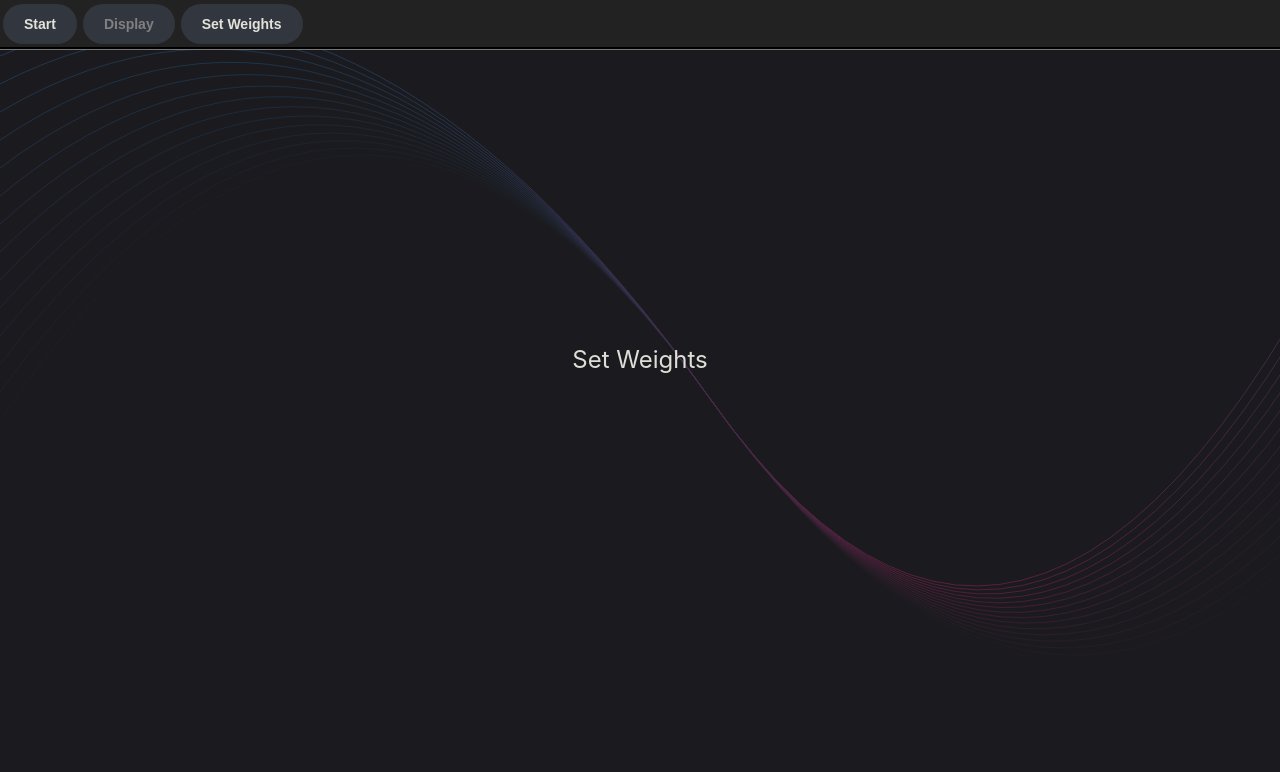
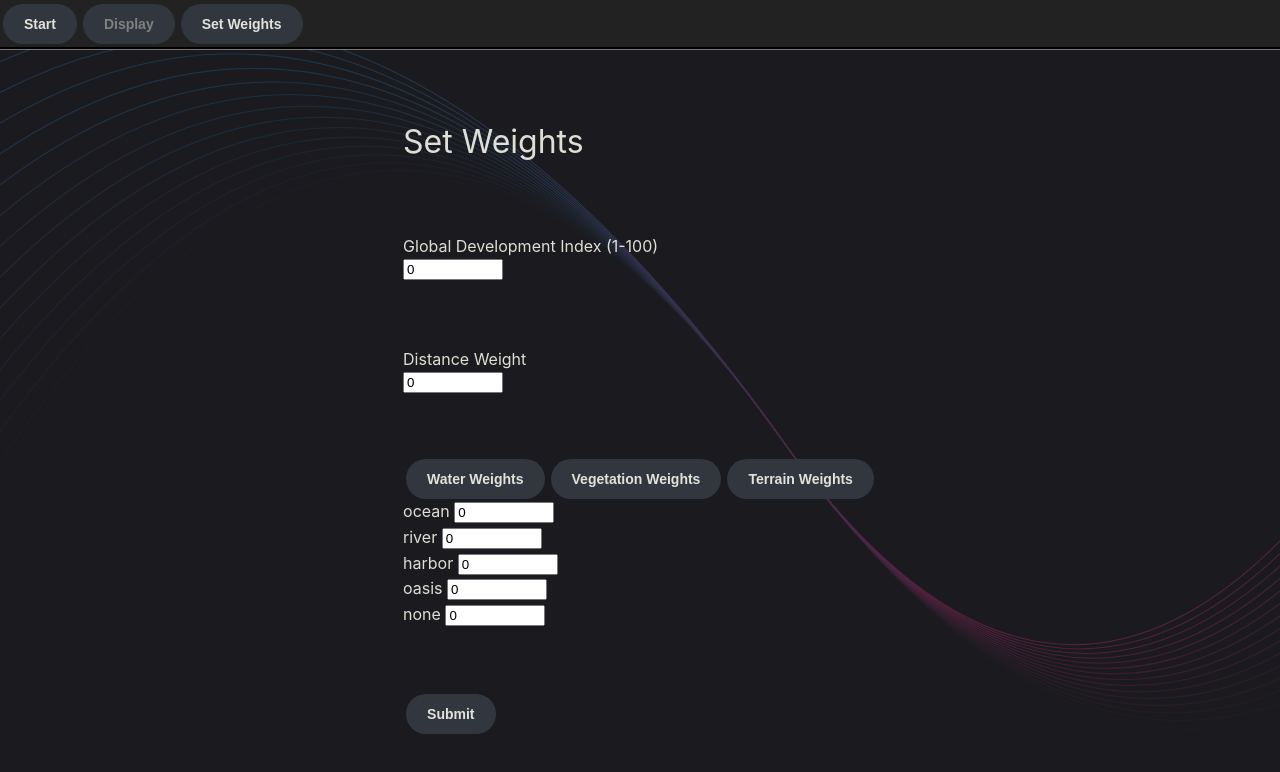
Before and after one commit to BarryTik/worldbuilder, a Vue app: page / in a window 1280 px wide. Both pictures are taken after a click on the button "Set Weights". Shown: the top 772 px of the page. Built offline with nearby package versions, Linux system fonts and the light colour scheme.

Commit message:
add weights selection

```diff
--- a/src/renderer/src/App.vue
+++ b/src/renderer/src/App.vue
@@ -19,7 +19,36 @@ export default {
     return {
       loading: false,
       worldObject: [] as PixelData[],
-      page: 'upload'
+      page: 'upload',
+      weights: {
+        developmentIndex: 0,
+        distance: 0,
+        water: {
+          ocean: 0,
+          river: 0,
+          harbor: 0,
+          oasis: 0,
+          none: 0
+        },
+        terrain: {
+          water: 0,
+          flat: 0,
+          hilly: 0,
+          mountain: 0,
+          glacier: 0
+        },
+        vegetation: {
+          water: 0,
+          none: 0,
+          desert: 0,
+          grassland: 0,
+          savanna: 0,
+          lightForest: 0,
+          denseForest: 0,
+          swamp: 0,
+          tundra: 0
+        }
+      }
     }
   },
   methods: {
@@ -49,6 +78,9 @@ export default {
       } else {
         this.page = page
       }
+    },
+    setWeights(weights) {
+      this.weights = { ...weights }
     }
   }
 }
@@ -57,16 +89,26 @@ export default {
 <template>
   <AppMenu :simulation-active="worldObject.length > 0" @restart="restart" @navigate="navigate" />
   <Loading v-if="loading" />
-  <div v-else>
-    <div v-if="page == 'upload'">
+  <div v-else class="full-height">
+    <div v-if="page == 'upload'" class="full-height">
       <Upload @start-sim="intakePngs" />
     </div>
-    <div v-else-if="page == 'display'">
+    <div v-else-if="page == 'display'" class="full-height">
       <Display :worldobject="worldObject" />
     </div>
-    <div v-else-if="page == 'set-weights'">
-      <SetWeights />
+    <div v-else-if="page == 'set-weights'" class="full-height">
+      <SetWeights :inputweights="weights" @set-weights="setWeights" />
     </div>
-    <div v-else>X</div>
+    <div v-else class="full-height">X</div>
   </div>
 </template>
+
+<style>
+#app {
+  margin-top: 50px;
+  height: calc(100vh - 50px);
+}
+.full-height {
+  height: 100%;
+}
+</style>
--- a/src/renderer/src/components/SetWeights.vue
+++ b/src/renderer/src/components/SetWeights.vue
@@ -1,3 +1,113 @@
 <template>
-  <h2>Set Weights</h2>
+  <div v-if="loading">
+    <Loading />
+  </div>
+  <div v-else class="weights-content">
+    <h1>Set Weights</h1>
+    <div class="wrapper-flex-column">
+      <label for="development-index">Global Development Index (1-100)</label>
+      <input
+        id="development-index"
+        v-model="weights.developmentIndex"
+        type="number"
+        min="0"
+        max="100"
+      />
+    </div>
+    <div class="wrapper-flex-column">
+      <label for="distance">Distance Weight</label>
+      <input id="distance" v-model="weights.distance" type="number" />
+    </div>
+    <div>
+      <div class="type-buttons">
+        <button class="menu-button" @click="selectType('water')">Water Weights</button>
+        <button class="menu-button" @click="selectType('vegetation')">Vegetation Weights</button>
+        <button class="menu-button" @click="selectType('terrain')">Terrain Weights</button>
+      </div>
+      <div v-if="selectedType == 'water'">
+        <div v-for="type of waterTypes" :key="type">
+          {{ type }}
+          <input v-model="weights.water[type]" type="number" />
+        </div>
+      </div>
+      <div v-if="selectedType == 'vegetation'">
+        <div v-for="type of vegetationTypes" :key="type">
+          {{ type }}
+          <input v-model="weights.vegetation[type]" type="number" />
+        </div>
+      </div>
+      <div v-if="selectedType == 'terrain'">
+        <div v-for="type of terrainTypes" :key="type">
+          {{ type }}
+          <input v-model="weights.terrain[type]" type="number" />
+        </div>
+      </div>
+    </div>
+    <div>
+      <button class="menu-button" @click="submit()">Submit</button>
+    </div>
+  </div>
 </template>
+<script lang="ts">
+import Loading from './Loading.vue'
+import { WaterType, VegetationType, TerrainType } from '../../../../src/types/types'
+import { remove, camelCase } from 'lodash'
+export default {
+  components: {
+    Loading
+  },
+  props: {
+    inputweights: { type: Object }
+  },
+  emits: ['set-weights'],
+  data() {
+    return {
+      loading: true,
+      selectedType: 'water',
+      waterTypes: [],
+      terrainTypes: [],
+      vegetationTypes: [],
+      weights: {}
+    }
+  },
+  mounted() {
+    this.init()
+  },
+  methods: {
+    init() {
+      const waterTypes = remove(Object.values(WaterType), (i) => i !== 'Not Found')
+      this.waterTypes = waterTypes.map((t) => camelCase(t))
+      const vegetationTypes = remove(Object.values(VegetationType), (i) => i !== 'Not Found')
+      this.vegetationTypes = vegetationTypes.map((t) => camelCase(t))
+      const terrainTypes = remove(Object.values(TerrainType), (i) => i !== 'Not Found')
+      this.terrainTypes = terrainTypes.map((t) => camelCase(t))
+      this.weights = { ...this.inputweights }
+      this.loading = false
+    },
+    selectType(type) {
+      this.selectedType = type
+    },
+    submit() {
+      this.$emit('set-weights', this.weights)
+    }
+  }
+}
+</script>
+<style>
+.wrapper-flex-column {
+  display: flex;
+  flex-direction: column;
+}
+.type-buttons {
+  display: flex;
+}
+input {
+  width: 100px;
+}
+.weights-content {
+  height: 100%;
+  display: flex;
+  flex-direction: column;
+  justify-content: space-evenly;
+}
+</style>
```
